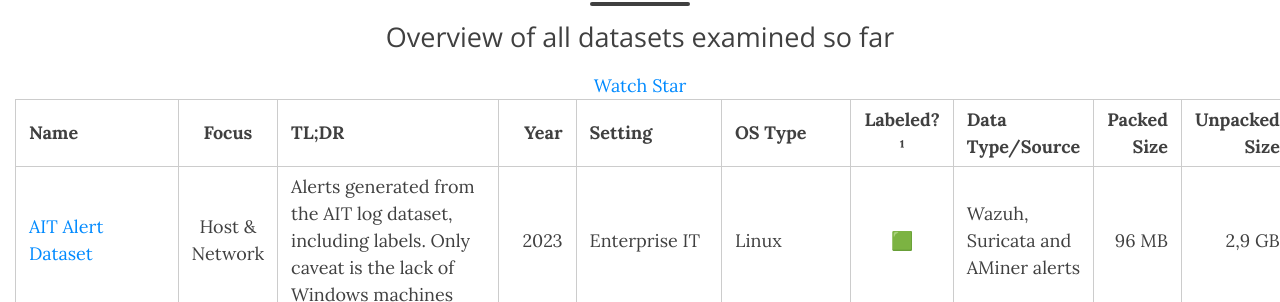
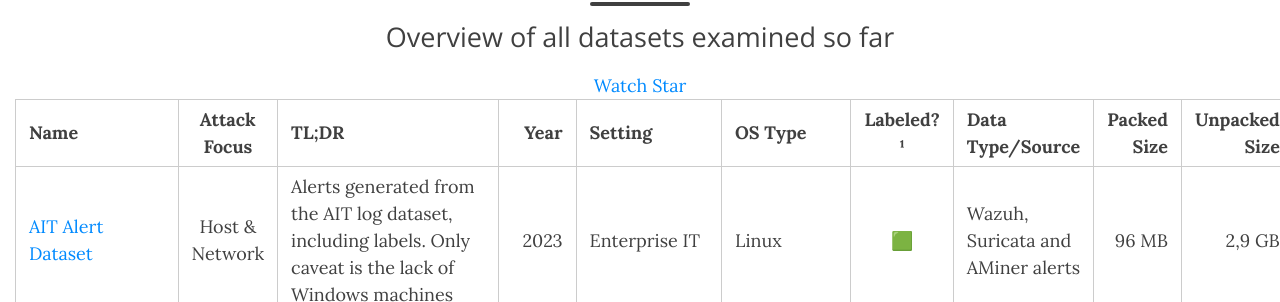
Before and after one commit to fkie-cad/COMIDDS, a Jekyll site: the page built from content/all_datasets.md, in a window 1280 px wide and 900 px high. Shown: the part 232-534 px from the top of the window. Built offline with Jekyll 4.4.1, drawn with Linux system fonts in a browser that asks for light colours; nearby versions of some CDN libraries; comment, search, counter and statistics services are not loaded.

Commit message:
Rename 'Focus' to 'Attack Focus' for better clarity

```diff
--- a/content/all_datasets.md
+++ b/content/all_datasets.md
@@ -6,7 +6,7 @@ full-width: true
 before-content: gh_buttons.html
 ---
 
-| Name                                                                                               |     Focus      | TL;DR                                                                                                                                                             |      Year | Setting       | OS Type               | Labeled?¹ | Data Type/Source                                                                     | Packed Size | Unpacked Size |
+| Name                                                                                               |  Attack Focus  | TL;DR                                                                                                                                                             |      Year | Setting       | OS Type               | Labeled?¹ | Data Type/Source                                                                     | Packed Size | Unpacked Size |
 |----------------------------------------------------------------------------------------------------|:--------------:|-------------------------------------------------------------------------------------------------------------------------------------------------------------------|----------:|---------------|-----------------------|:---------:|--------------------------------------------------------------------------------------|------------:|--------------:|
 | [AIT Alert Dataset](../datasets/ait_alert_dataset)                                                 | Host & Network | Alerts generated from the AIT log dataset, including labels. Only caveat is the lack of Windows machines                                                          |      2023 | Enterprise IT | Linux                 |    🟩     | Wazuh, Suricata and AMiner alerts                                                    |       96 MB |        2,9 GB |
 | [AIT Log Dataset](../datasets/ait_log_dataset)                                                     | Host & Network | Huge variety of labeled logs collected from multiple simulation runs of an enterprise network under attack. With user emulation. but only Linux machines          |      2023 | Enterprise IT | Linux                 |    🟩     | pcaps, Suricata alerts, misc. logs (Apache, auth, dns, vpn, audit, suricata, syslog) |      130 GB |        206 GB |
```
